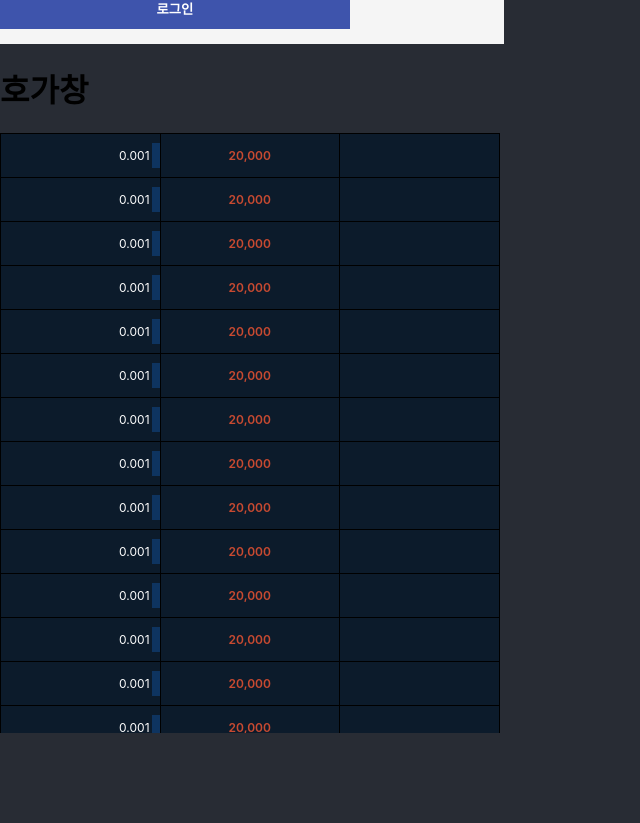
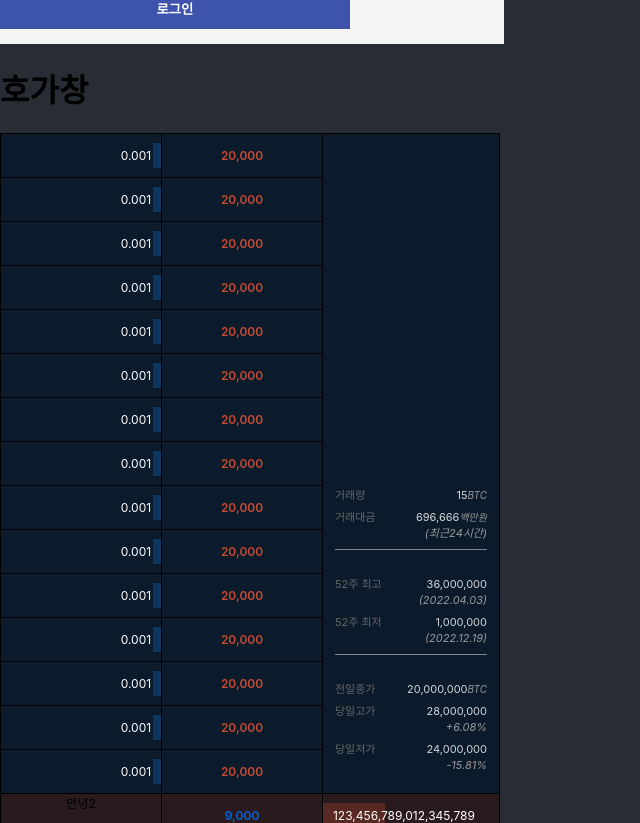
Before and after one commit to Donipop/downbit, a React (Create React App) app: page /trade in a window 1280 px wide. Shown: the part 975-1798 px from the top of the page, without its empty margins (0-640 px from the left). Built offline with nearby package versions, Linux system fonts and the light colour scheme.

Commit message:
OrderBook수정중

```diff
--- a/src/pages/trade/OrderBook.tsx
+++ b/src/pages/trade/OrderBook.tsx
@@ -1,7 +1,8 @@
 import styles from "./Styles/orderBook.module.css";
 export default function orederBook() {
         // 1부터 15까지 배열
-        const arr = Array.from({ length: 15 }, (v, i) => i + 1);
+        const arrSell = Array.from({ length: 14 }, (v, i) => i + 1);
+        const arrBuy = Array.from({ length: 14 }, (v, i) => i + 1);
     return (
         <div className={styles.main}>
             <table className={styles.table}>
@@ -11,8 +12,40 @@ export default function orederBook() {
                     <col width={160}></col>
                 </colgroup>
                 <tbody className={styles.tbody}>
-                    {/* 판매 15개 */}
-                    {arr.map((item, index) => (
+                    <tr className={styles.sellTr}>
+                        <td className={styles.bar}>
+                            <div style={{ width: "5%" }} className={`${styles.barChild} ${styles.sell}`}>
+                                <p>0.001</p>
+                            </div>
+                        </td>
+                        <td className={styles.priceUp}>20,000</td>
+                        <td rowSpan={15} className={styles.inner01}>
+                            <dl>
+                                <dt>거래량</dt>
+                                <dd>15<i>BTC</i></dd>
+                                <dt>거래대금</dt>
+                                <dd>696,666<i>백만원</i><em>(최근24시간)</em></dd>
+                            </dl>
+
+                            <dl>
+                                <dt>52주 최고</dt>
+                                <dd>36,000,000<em>(2022.04.03)</em></dd>
+                                <dt>52주 최저</dt>
+                                <dd>1,000,000<em>(2022.12.19)</em></dd>
+                            </dl>
+
+                            <dl>
+                                <dt>전일종가</dt>
+                                <dd>20,000,000<i>BTC</i></dd>
+                                <dt>당일고가</dt>
+                                <dd>28,000,000 <em>+6.08%</em></dd>
+                                <dt>당일저가</dt>
+                                <dd>24,000,000 <em>-15.81%</em></dd>
+                            </dl>
+                        </td>
+                    </tr>
+                    {/* 판매 14개 */}
+                    {arrSell.map((item, index) => (
                         <tr className={styles.sellTr} key={item}>
                             <td className={styles.bar}>
                             <div style={{ width: "5%" }} className={`${styles.barChild} ${styles.sell}`}>
@@ -20,13 +53,21 @@ export default function orederBook() {
                             </div>
                             </td>
                             <td className={styles.priceUp}>20,000</td>
-                            <td></td>
                         </tr>
                     ))}
-                    {/* 구매 15개 */}
-                    {arr.map((item, index) => (
-                        <tr className={styles.buyTr}>
-                            <td></td>
+
+                    <tr className={styles.buyTr}>
+                        <td rowSpan={15} className={styles.inner02}>안녕2</td>
+                        <td className={styles.priceDown}>9,000</td>
+                        <td className={styles.barBuy}>
+                            <div style={{ width: "35%" }} className={`${styles.barChild} ${styles.buy}`}>
+                                <p>123,456,789,012,345,789</p>
+                            </div>
+                        </td>
+                    </tr>
+                    {/* 구매 14개 */}
+                    {arrBuy.map((item, index) => (
+                        <tr className={styles.buyTr} key={item}>
                             <td className={styles.priceDown}>9,000</td>
                             <td className={styles.barBuy}>
                                 <div style={{ width: "35%" }} className={`${styles.barChild} ${styles.buy}`}>
--- a/src/pages/trade/Styles/orderBook.module.css
+++ b/src/pages/trade/Styles/orderBook.module.css
@@ -1,7 +1,8 @@
 .main {
     width: 500px;
-    height: 600px;
+    height: 690px;
     overflow-y: scroll;
+    overflow-x: hidden;
 }
 .bar {
     height: 40px;
@@ -89,3 +90,76 @@
 .tr {
     background-color: #0c1b2b !important;
 }
+.inner01 {
+    width: 180px;
+    height: 44px;
+    text-align: right;
+    margin: 0;
+    padding: 0;
+    position: relative;
+    vertical-align: bottom;
+    border-collapse: collapse;
+    font-size: 100%;
+    font:inherit;
+    display: table-cell;
+    border-spacing: 0;
+}
+.inner01 dl {
+    border-bottom: 1px solid #84868c;
+    margin: 0 8px;
+    padding: 10px 0;
+    padding-top: 8px;
+    padding-bottom: 8px;
+    overflow: hidden;
+    font-size: 100%;
+    font: inherit;
+    display: block;
+    margin-block-start: 1em;
+    margin-block-end: 1em;
+    margin-inline-start: 1em;
+    margin-inline-end: 1em;
+}
+.inner01 dl:last-of-type {
+    border-bottom: none;
+}
+.inner01 dt {
+    width: 40%;
+    float: left;
+    line-height: 16px;
+    color: #666;
+    font-size: 11px;
+    text-align: left;
+    padding: 0;
+    display: block;
+}
+.inner01 dl dt, .inner01 dl dd{
+    margin-top: 6px;
+}
+.inner01 dd {
+    width: 60%;
+    color: #d2d4d6;
+    float: left;
+    line-height: 16px;
+    font-size: 11px;
+    text-align: right;
+    word-break: break-all;
+    margin: 0;
+    display: block;
+}
+.inner01 dd i {
+    display: inline-block;
+    line-height: 14px;
+    color: #999;
+    font-size: 10px;
+}
+.inner01 dd em {
+    color: #999;
+    display: block;
+}
+.inner02 {
+    width: 180px;
+    margin: 0;
+    padding: 0;
+    position: relative;
+    vertical-align: top;
+}
```
